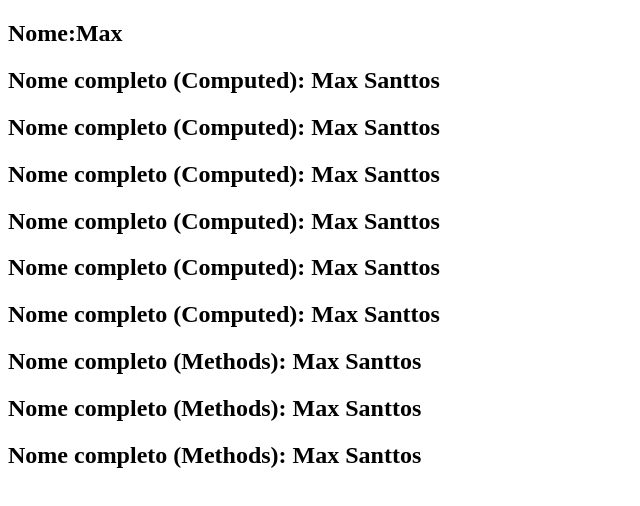
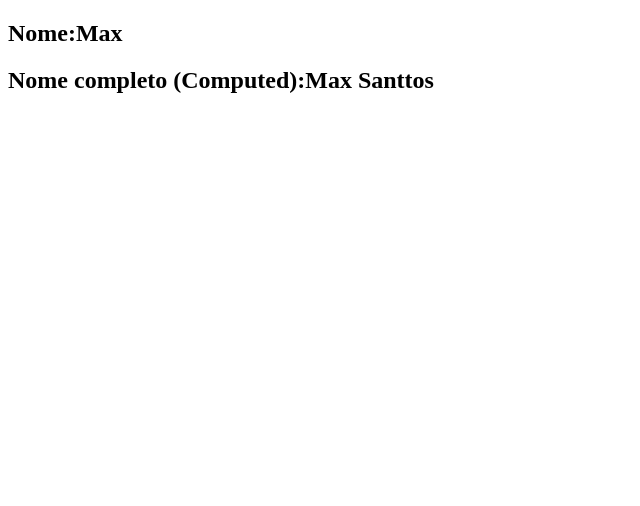
Before and after one commit to maxsanttos/Curso-Vuejs, a plain HTML site: page Curso-Vuejs-master/Computed_Properties-Vs_Methods/index.html in a window 1280 px wide. Shown: the whole page, without its empty margins (0-640 px from the left). Drawn offline with nearby package versions, Linux system fonts and the light colour scheme.

Commit message:
atualizaçao

```diff
--- a/Curso-Vuejs-master/Computed_Properties-Vs_Methods/index.html
+++ b/Curso-Vuejs-master/Computed_Properties-Vs_Methods/index.html
@@ -4,21 +4,13 @@
     <meta charset="UTF-8">
     <meta http-equiv="X-UA-Compatible" content="IE=edge">
     <meta name="viewport" content="width=device-width, initial-scale=1.0">
-    <title>Propriedades Armazenadas</title>
+    <title>Propriedades Armazenadasv - Definindo um valor</title>
 </head>
 <body>
     <div id="computed">
         <h2>Nome:{{person.firstName}} </h2>
-        <h2>Nome completo (Computed): {{ fullName }}</h2>
-        <h2>Nome completo (Computed): {{ fullName }}</h2>
-        <h2>Nome completo (Computed): {{ fullName }}</h2>
-        <h2>Nome completo (Computed): {{ fullName }}</h2>
-        <h2>Nome completo (Computed): {{ fullName }}</h2>
-        <h2>Nome completo (Computed): {{ fullName }}</h2>
+        <h2>Nome completo (Computed):{{ fullName }}</h2>
 
-        <h2>Nome completo (Methods): {{ getFullName() }}</h2>
-        <h2>Nome completo (Methods): {{ getFullName() }}</h2>
-        <h2>Nome completo (Methods): {{ getFullName() }}</h2>
 
     </div>
     <script src="https://cdn.jsdelivr.net/npm/vue@2.6.14"></script>
@@ -32,18 +24,19 @@
                 }
 
             },
-            methods: {
-                getFullName: function(){
-                    console.log("Methods")
-                    return `${this.person.firstName} ${this.person.lastName}`
+            computed: {
+                fullName:{
+                    get: function () {
+                        return `${this.person.firstName} ${this.person.lastName}`
+                    },
+                    set: function (newValue) {
+                        let name = newValue.split(' ');
+
+                        this.person.firstName = name[0];
+                        this.person.lastName = name[1];
+                    }
                 }
-            },
-            computed: {
-                fullName: function () {
-                    console.log("Computed")
-                    return `${this.person.firstName} ${this.person.lastName}`
 
-                }
             }
 
         })
```
Also changed, not shown: Curso-Vuejs-master/Watchers/index.html (added), README.md.
